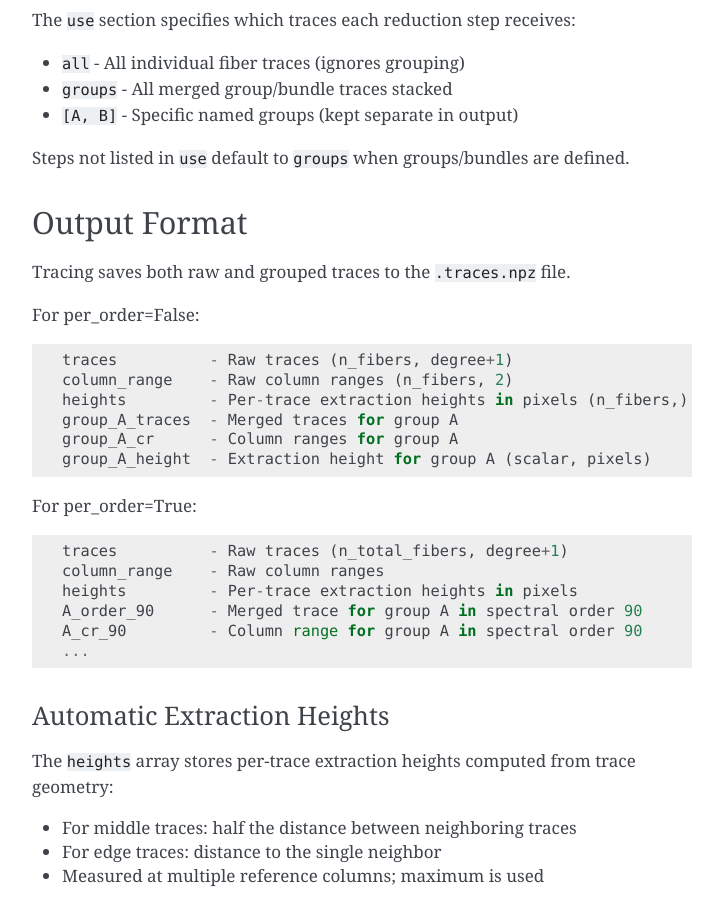
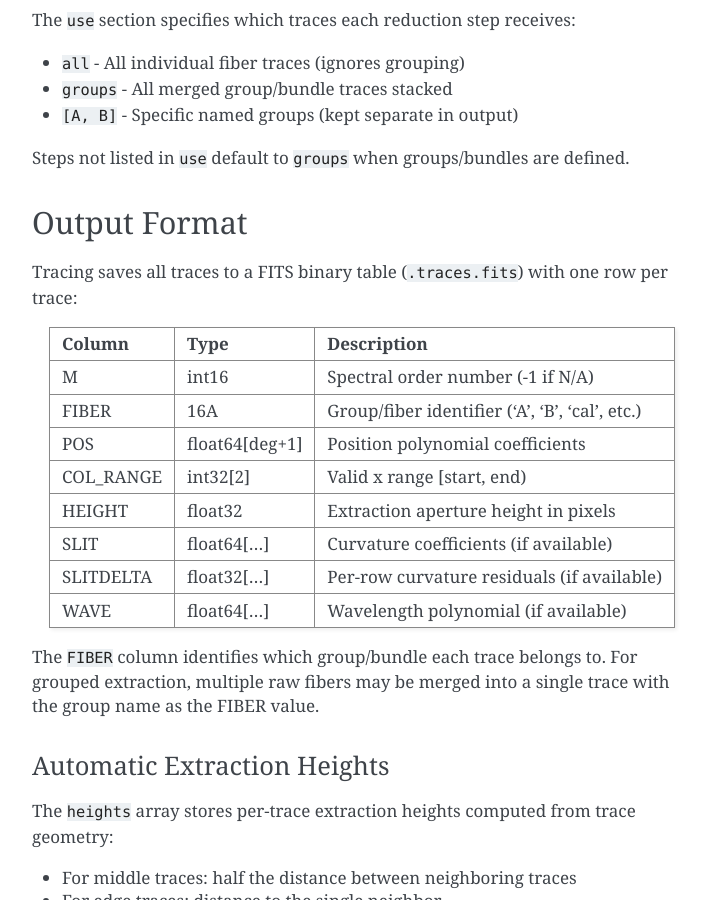
Before and after one commit to ivh/PyReduce, a Sphinx documentation site: the page built from docs/fiber_bundle_tracing.md, in a window 1280 px wide and 900 px high, scrolled down 3870 px. Shown: the whole window, without its empty margins (388-1111 px from the left). Built offline with Sphinx 7.4.7, drawn with Linux system fonts in a browser that asks for light colours; the version number is read from the project's files by our own code.

Commit message:
Update docs for new trace/spectra file formats
- Update file references from .traces.npz to .traces.fits
- Update fiber_bundle_tracing.md output format to FITS table
- Remove non-existent migration module references
- Remove unused SlitCurvatureDetermination.savefile property
- Fix redesign.md: load_traces() not Trace.load()

Co-Authored-By: Claude Opus 4.5 <noreply@anthropic.com>

````diff
--- a/docs/fiber_bundle_tracing.md
+++ b/docs/fiber_bundle_tracing.md
@@ -174,27 +174,20 @@ Steps not listed in `use` default to `groups` when groups/bundles are defined.
 
 ## Output Format
 
-Tracing saves both raw and grouped traces to the `.traces.npz` file.
+Tracing saves all traces to a FITS binary table (`.traces.fits`) with one row per trace:
 
-For per_order=False:
-```
-traces          - Raw traces (n_fibers, degree+1)
-column_range    - Raw column ranges (n_fibers, 2)
-heights         - Per-trace extraction heights in pixels (n_fibers,)
-group_A_traces  - Merged traces for group A
-group_A_cr      - Column ranges for group A
-group_A_height  - Extraction height for group A (scalar, pixels)
-```
+| Column | Type | Description |
+|--------|------|-------------|
+| M | int16 | Spectral order number (-1 if N/A) |
+| FIBER | 16A | Group/fiber identifier ('A', 'B', 'cal', etc.) |
+| POS | float64[deg+1] | Position polynomial coefficients |
+| COL_RANGE | int32[2] | Valid x range [start, end) |
+| HEIGHT | float32 | Extraction aperture height in pixels |
+| SLIT | float64[...] | Curvature coefficients (if available) |
+| SLITDELTA | float32[...] | Per-row curvature residuals (if available) |
+| WAVE | float64[...] | Wavelength polynomial (if available) |
 
-For per_order=True:
-```
-traces          - Raw traces (n_total_fibers, degree+1)
-column_range    - Raw column ranges
-heights         - Per-trace extraction heights in pixels
-A_order_90      - Merged trace for group A in spectral order 90
-A_cr_90         - Column range for group A in spectral order 90
-...
-```
+The `FIBER` column identifies which group/bundle each trace belongs to. For grouped extraction, multiple raw fibers may be merged into a single trace with the group name as the FIBER value.
 
 ### Automatic Extraction Heights
 
````
Also changed, not shown: docs/cli.md (+1 -1 lines), docs/configuration_file.md (+1 -1 lines), docs/output_formats.md (+0 -15 lines), docs/redesign.md (+4 -15 lines), 1 other file.
